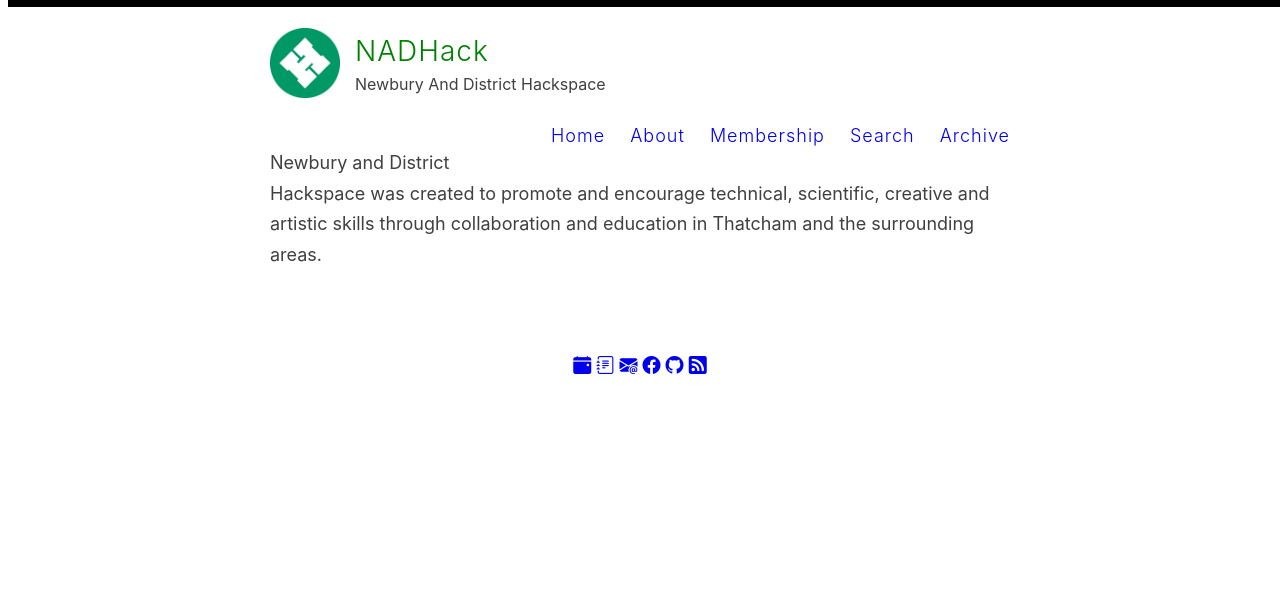
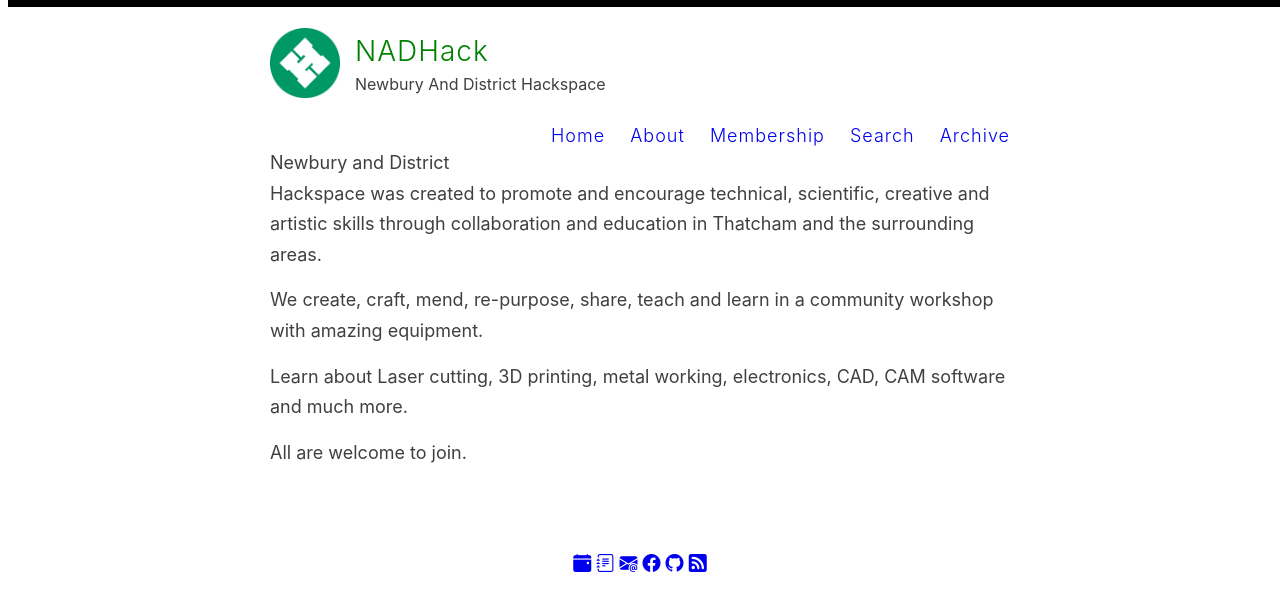
Before and after one commit to nadhack/nhsite, a Jekyll site: the page built from index.html, in a window 1280 px wide. Shown: the top 611 px of the page. Built offline with Jekyll 4.4.1, drawn with Linux system fonts in a browser that asks for light colours; the list of posts is cut into pages by our own code.

Commit message:
update aims

```diff
--- a/_includes/aims.md
+++ b/_includes/aims.md
@@ -1 +1,7 @@
 Newbury and District Hackspace was created to promote and encourage technical, scientific, creative and artistic skills through collaboration and education in Thatcham and the surrounding areas.
+
+We create, craft, mend, re-purpose, share, teach and learn in a community workshop with amazing equipment.
+
+Learn about Laser cutting, 3D printing, metal working, electronics, CAD, CAM software and much more.
+
+All are welcome to join.
```
